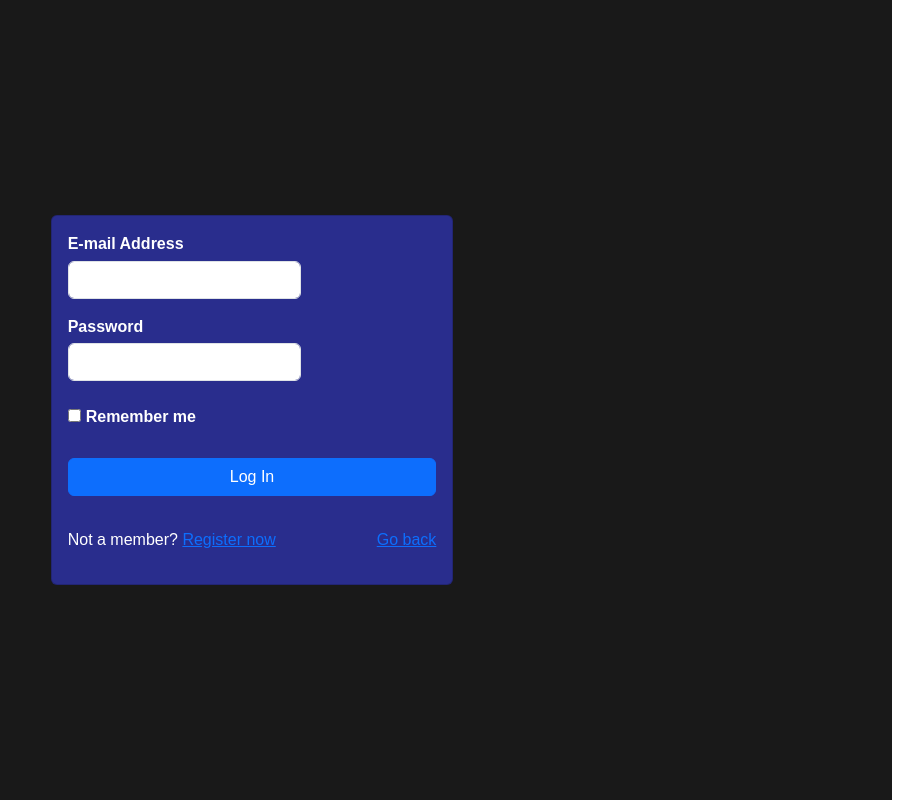
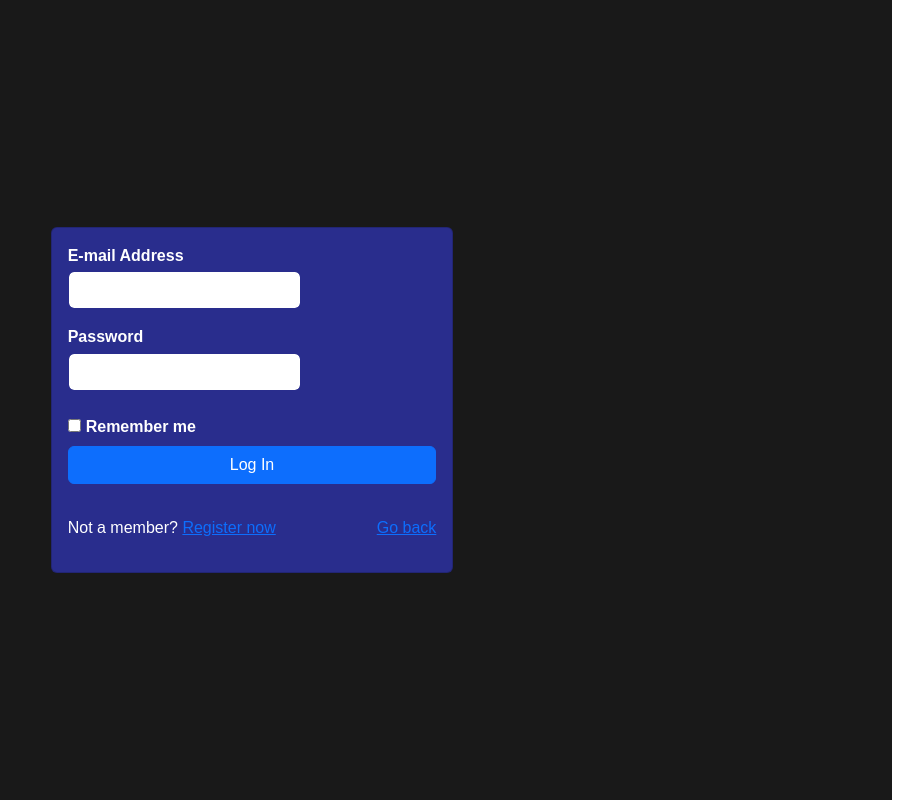
Before and after one commit to Patrik3229/Vizsgaremek_Frontend, a React (Vite) app: page /login in a window 1280 px wide. Shown: the whole page, without its empty margins (376-1280 px from the left). Built offline with nearby package versions, Linux system fonts and the light colour scheme.

Commit message:
Login design improvements

```diff
--- a/src/css/Login.scoped.css
+++ b/src/css/Login.scoped.css
@@ -18,16 +18,19 @@ a:hover {
     text-decoration: none;
 }
 
+.form-control {
+    border: 1px solid #292d8d;
+}
+
 .form-control:focus {
     color: #000;
     background-color: #fff;
-    border: 2px solid #292d8d;
-    outline: 0;
+    border: 1px solid white;
     box-shadow: none;
 }
 
 label {
-    margin-bottom: 0.3rem;
+    margin-bottom: 0.2rem;
     font-weight: bold;
 }
 
--- a/src/routes/Login.tsx
+++ b/src/routes/Login.tsx
@@ -25,8 +25,8 @@ export default function Login() {
                         <label className="d-flex flex-row align-items-center" htmlFor="password">Password</label>
                         <input type="password" className="form-control" id="password" name="password" required/>
                     </div>
-                    <div className="form-group mt-4 mb-4">
-                        <div className="custom-control custom-checkbox">
+                    <div className="mt-4 mb-1">
+                        <div>
                             <input
                                 type="checkbox"
                                 className="custom-control-input"
@@ -34,7 +34,7 @@ export default function Login() {
                                 name="remember-me"
                                 data-parsley-multiple="remember-me"
                             />
-                            <label className="custom-control-label" htmlFor="remember-me">
+                            <label htmlFor="remember-me">
                                 Remember me
                             </label>
                         </div>
```
